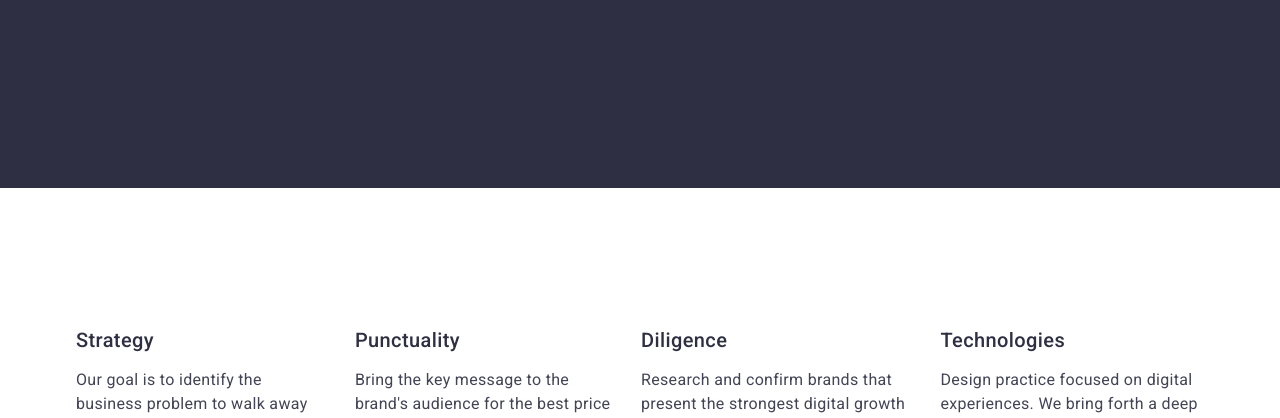
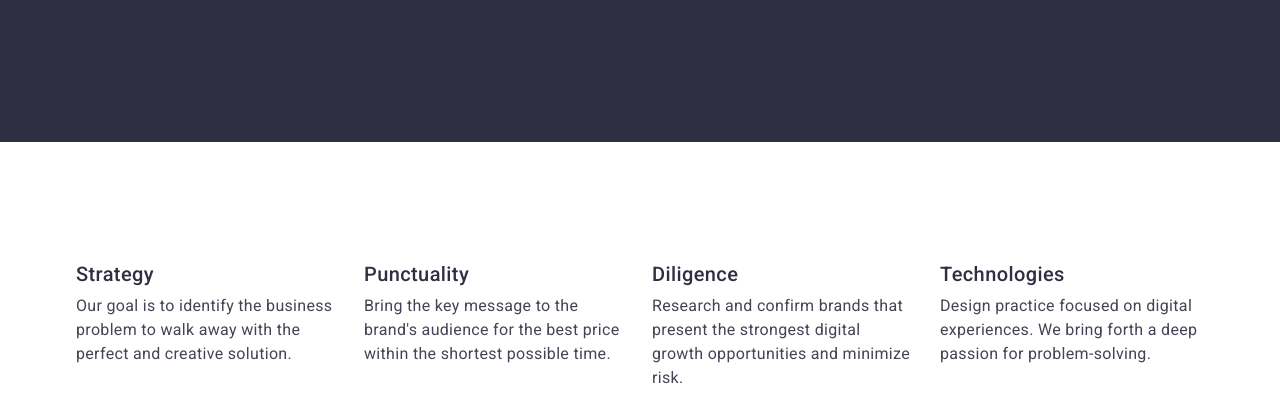
Before and after one commit to Kate-Krot/goit-markup-hw-03, a plain HTML site: page index.html in a window 1280 px wide. Shown: the part 531-949 px from the top of the page. Drawn offline with nearby package versions, Linux system fonts and the light colour scheme.

Commit message:
commit message

```diff
--- a/css/styles.css
+++ b/css/styles.css
@@ -8,24 +8,29 @@ a {
   text-decoration: none;
 }
 ul {
-  list-style-type: none;
-  margin-top: 0;
-  margin-bottom: 0;
+  list-style: none;
   padding-left: 0;
+  margin: 0;
 }
-p, h1, h2, h3, {
-  margin-top: 0;
-  margin-bottom: 0;
+
+h1,
+h2,
+h3,
+h4,
+h5,
+h6,
+p {
+  margin: 0;
 }
-.img {
+
+img {
   display: block;
 }
 
 .container {
   width: 1158px;
-padding-left: 15px;
-padding-right: 15px;
-margin: 0 auto;
+  padding: 0 15px;
+  margin: 0 auto;
 }
 
 .header {
@@ -201,7 +206,7 @@ address {
   gap: 24px;
 }
 
-.strategyli {
+.visual_ly_list {
   flex-basis: calc((100% - 72px) / 4);
 }
 
--- a/index.html
+++ b/index.html
@@ -43,19 +43,19 @@
   <section class="strategy-section">
     <div class="container">
       <ul class="strategy-list">
-        <li class="visually">
+        <li class="visual_ly_list">
             <h3 class="strategy-heading">Strategy</h3>
             <p class="strategy-text">Our goal is to identify the business problem to walk away with the perfect and creative solution.</p>
         </li>
-        <li class="visually">
+        <li class="visual_ly_list">
             <h3 class="strategy-heading">Punctuality</h3>
             <p class="strategy-text">Bring the key message to the brand's audience for the best price within the shortest possible time.</p>
         </li>
-        <li class="visually">
+        <li class="visual_ly_list">
             <h3 class="strategy-heading">Diligence</h3>
             <p class="strategy-text">Research and confirm brands that present the strongest digital growth opportunities and minimize risk.</p>
         </li>
-        <li class="visually">
+        <li class="visual_ly_list">
             <h3 class="strategy-heading">Technologies</h3>
             <p class="strategy-text">Design practice focused on digital experiences. We bring forth a deep passion for problem-solving.</p>
         </li>
```
